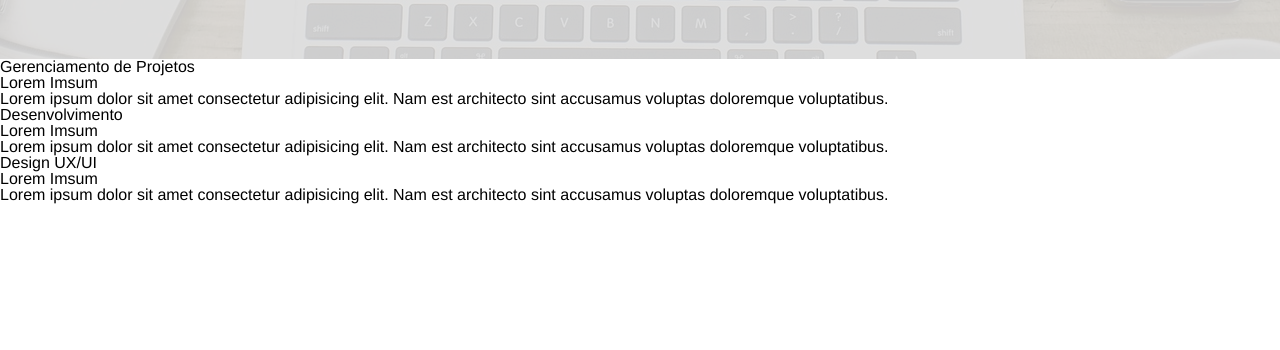
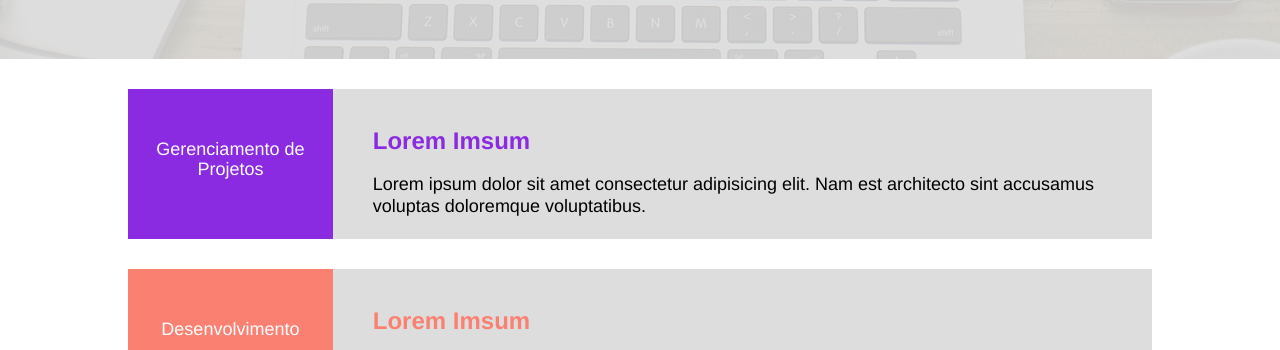
Before and after one commit to omarxlima/html-css, a plain HTML site: page 04_PROJETO_AGENCIA_WEB/index.html in a window 1280 px wide. Shown: the part 441-791 px from the top of the page. Drawn offline with Linux system fonts and the light colour scheme.

Commit message:
Add: css seção de serviços

```diff
--- a/04_PROJETO_AGENCIA_WEB/assets/css/styles.css
+++ b/04_PROJETO_AGENCIA_WEB/assets/css/styles.css
@@ -11,7 +11,7 @@ html {
 
 }
 
-.box-container{
+.box-container {
     width: 400px;
     height: 200px;
     position: absolute;
@@ -20,7 +20,7 @@ html {
     bottom: 250px;
 }
 
-.box-background{
+.box-background {
     width: 100%;
     height: 100%;
     background-color: rgba(0, 0, 0, 0.7);
@@ -29,7 +29,7 @@ html {
 }
 
 .box-banner-title {
-    position:absolute;
+    position: absolute;
     width: 100%;
     color: white;
     padding-top: 50px;
@@ -65,7 +65,7 @@ html {
     opacity: .9;
 }
 
-.company-info-titlebox{
+.company-info-titlebox {
     position: relative;
     padding-left: 10%;
     top: 40px;
@@ -77,7 +77,95 @@ html {
     color: #222;
 }
 
-.company-info-titlebox h2{
+.company-info-titlebox h2 {
     margin-bottom: 30px;
     font-size: 24px;
 }
+
+/* Serviços  */
+
+.services-container {
+    max-width: 1200px;
+    /* background-color: red; */
+    padding: 30px 10%;
+    padding-bottom: 0;
+    margin-left: auto;
+    margin-right: auto;
+}
+
+.service-box {
+    width: 100%;
+    position: relative;
+    clear: both;
+    height: 150px;
+    margin-bottom: 30px;
+}
+
+.service-box:last {
+    margin-bottom: 0;
+}
+
+.service-title {
+    width: 20%;
+    height: 150px;
+    background-color: #000;
+    float: left;
+    text-align: center;
+    /* //alinhamento vertical */
+    line-height: 50px;
+    padding: 20px;
+    /* pro texto nao sair; */
+    box-sizing: border-box;
+}
+
+.service-title h2 {
+    padding-top: 30px;
+    color: #fff;
+    font-size: 18px;
+    line-height: 20px;
+}
+
+.service-description {
+    width: 80%;
+    height: 150px;
+    background-color: #DDD;
+    float: left;
+    padding: 40px;
+    box-sizing: border-box;
+}
+
+.service-description h3 {
+    color: #222;
+    font-size: 24px;
+    margin-bottom: 20px;
+    font-weight: bold;
+}
+
+.service-description p {
+    font-size: 18px;
+    line-height: 22px;
+}
+
+#gerenciamento-title {
+    color: blueviolet;
+}
+
+#dev-title {
+    color: salmon;
+}
+
+#design-title {
+    color: darkslategrey;
+}
+
+#gerenciamento-box {
+    background-color: blueviolet;
+}
+
+#dev-box {
+    background-color: salmon;
+}
+
+#design-box {
+    background-color: darkslategrey;
+}
```
